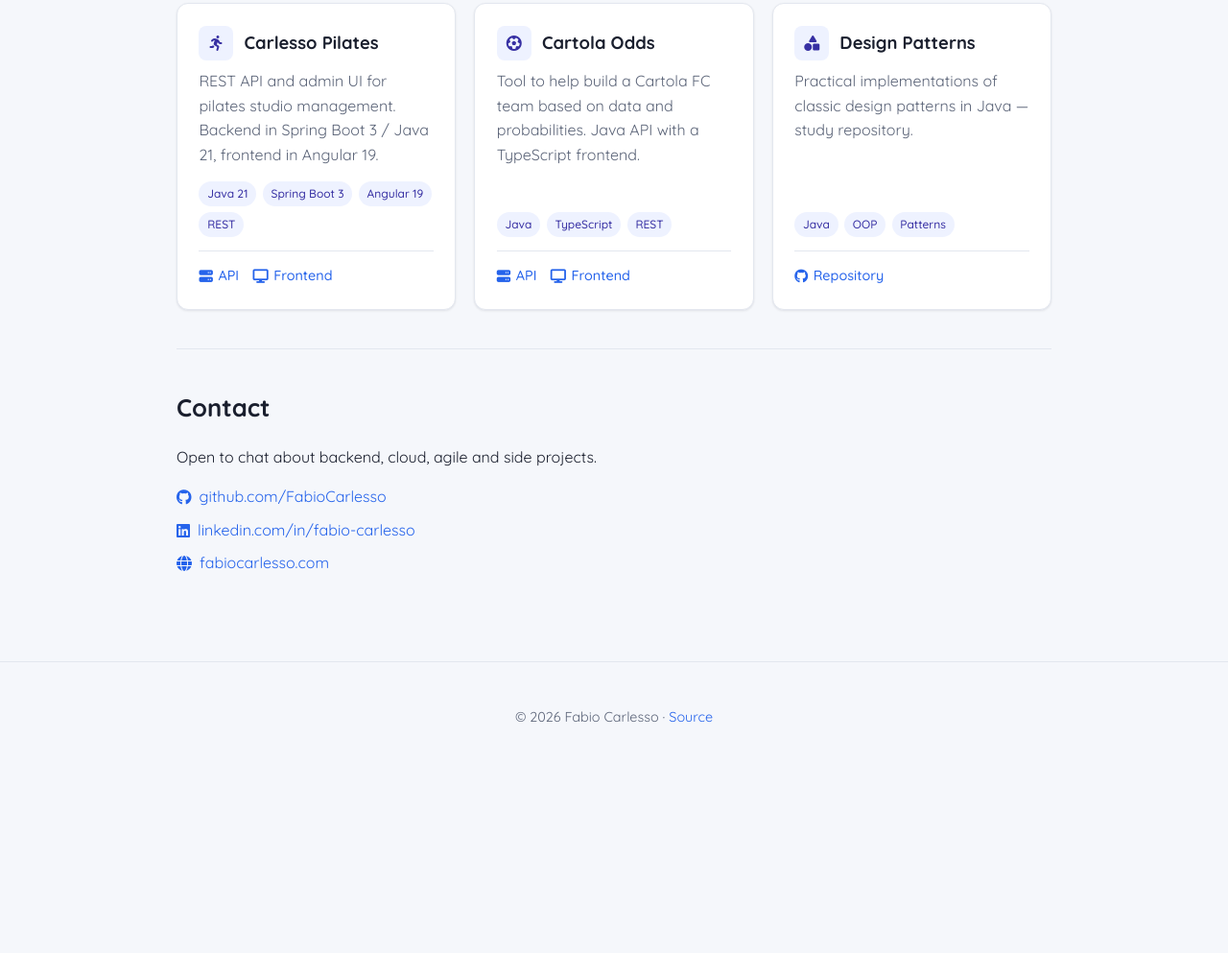
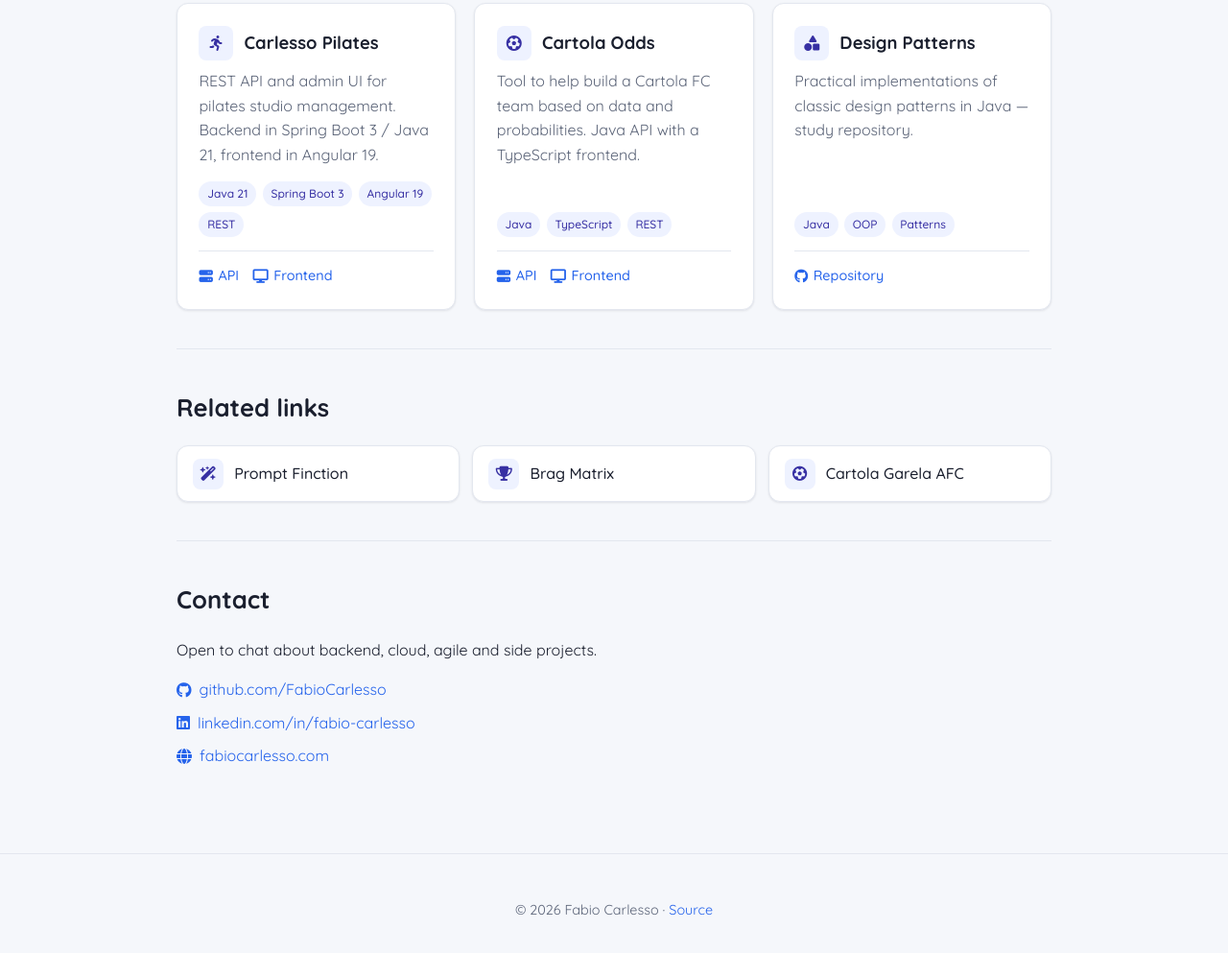
Before and after one commit to FabioCarlesso/fabiocarlesso.github.io, a plain HTML site: page index.html in a window 1280 px wide. Shown: the part 1141-2134 px from the top of the page at 96% size. Before the commit the page ends 1954 px from the top, so only its background shows below. Drawn offline with Linux system fonts and the light colour scheme.

Commit message:
Add related links section editable from admin
Surface side projects (Prompt Finction, Brag Matrix, Cartola Garela
AFC) as a dedicated section between Projects and Contact, and let the
admin add or edit entries the same way it manages hero/project links.

Co-Authored-By: Claude Opus 4.7 <noreply@anthropic.com>

```diff
--- a/assets/css/style.css
+++ b/assets/css/style.css
@@ -210,6 +210,43 @@ main { max-width: 960px; margin: 0 auto; padding: 0 1.5rem; }
   font-weight: 500;
 }
 
+.links-grid {
+  display: grid;
+  grid-template-columns: repeat(auto-fit, minmax(220px, 1fr));
+  gap: 0.8rem;
+}
+.link-card {
+  display: inline-flex;
+  align-items: center;
+  gap: 0.7rem;
+  padding: 0.8rem 1rem;
+  background: var(--surface);
+  border: 1px solid var(--border);
+  border-radius: var(--radius);
+  color: var(--text);
+  font-weight: 500;
+  box-shadow: var(--shadow);
+  transition: transform 0.15s ease, border-color 0.15s ease, color 0.15s ease;
+}
+.link-card:hover {
+  transform: translateY(-2px);
+  border-color: var(--primary);
+  color: var(--primary);
+  text-decoration: none;
+}
+.link-card-icon {
+  width: 32px;
+  height: 32px;
+  display: grid;
+  place-items: center;
+  background: var(--chip-bg);
+  color: var(--chip-text);
+  border-radius: 8px;
+  font-size: 0.95rem;
+  flex-shrink: 0;
+}
+.link-card-label { word-break: break-word; }
+
 .contact-list { list-style: none; padding: 0; display: flex; flex-direction: column; gap: 0.5rem; }
 .contact-list a { display: inline-flex; align-items: center; gap: 0.5rem; }
 
--- a/assets/js/main.js
+++ b/assets/js/main.js
@@ -3,10 +3,12 @@ const STATIC_LABELS = {
     'nav.about': 'About',
     'nav.stack': 'Stack',
     'nav.projects': 'Projects',
+    'nav.links': 'Links',
     'nav.contact': 'Contact',
     'about.title': 'About',
     'stack.title': 'Stack',
     'projects.title': 'Featured projects',
+    'links.title': 'Related links',
     'contact.title': 'Contact',
     'contact.lead': 'Open to chat about backend, cloud, agile and side projects.',
     'footer.source': 'Source'
@@ -15,10 +17,12 @@ const STATIC_LABELS = {
     'nav.about': 'Sobre',
     'nav.stack': 'Stack',
     'nav.projects': 'Projetos',
+    'nav.links': 'Links',
     'nav.contact': 'Contato',
     'about.title': 'Sobre',
     'stack.title': 'Stack',
     'projects.title': 'Projetos em destaque',
+    'links.title': 'Links relacionados',
     'contact.title': 'Contato',
     'contact.lead': 'Aberto a conversar sobre backend, cloud, ágil e side projects.',
     'footer.source': 'Código-fonte'
@@ -130,6 +134,20 @@ function renderProjects(data, lang) {
   });
 }
 
+function renderLinks(data) {
+  const container = document.getElementById('linksList');
+  if (!container) return;
+  container.innerHTML = '';
+  (data.links || []).forEach((link) => {
+    const card = el('a', { className: 'link-card', href: link.url, attrs: { target: '_blank', rel: 'noopener' } });
+    const iconWrap = el('span', { className: 'link-card-icon' });
+    iconWrap.appendChild(fa(link.icon));
+    card.appendChild(iconWrap);
+    card.appendChild(el('span', { className: 'link-card-label', text: link.label || link.url }));
+    container.appendChild(card);
+  });
+}
+
 function renderContacts(data) {
   const container = document.getElementById('contactList');
   container.innerHTML = '';
@@ -158,6 +176,7 @@ function applyLang(lang, data) {
     renderAbout(data, lang);
     renderStack(data, lang);
     renderProjects(data, lang);
+    renderLinks(data);
     renderContacts(data);
   }
   try { localStorage.setItem('lang', lang); } catch (e) { /* ignore */ }
--- a/data.js
+++ b/data.js
@@ -72,6 +72,11 @@ window.SITE_DATA = {
       ]
     }
   ],
+  links: [
+    { icon: "fa-solid fa-wand-magic-sparkles", label: "Prompt Finction", url: "https://fabiocarlesso.github.io/prompt-finction/" },
+    { icon: "fa-solid fa-trophy", label: "Brag Matrix", url: "https://fabiocarlesso.github.io/brag-matrix/" },
+    { icon: "fa-solid fa-futbol", label: "Cartola Garela AFC", url: "https://fabiocarlesso.github.io/cartola-garela-afc/" }
+  ],
   contacts: [
     { icon: "fa-brands fa-github", label: "github.com/FabioCarlesso", url: "https://github.com/FabioCarlesso" },
     { icon: "fa-brands fa-linkedin", label: "linkedin.com/in/fabio-carlesso", url: "https://www.linkedin.com/in/fabio-carlesso/" },
--- a/index.html
+++ b/index.html
@@ -36,6 +36,7 @@
       <a href="#about" data-i18n="nav.about">About</a>
       <a href="#stack" data-i18n="nav.stack">Stack</a>
       <a href="#projects" data-i18n="nav.projects">Projects</a>
+      <a href="#links" data-i18n="nav.links">Links</a>
       <a href="#contact" data-i18n="nav.contact">Contact</a>
       <button class="icon-toggle" id="themeToggle" type="button" aria-label="Toggle dark mode">
         <i class="fa-solid fa-moon" aria-hidden="true" id="themeIcon"></i>
@@ -71,6 +72,11 @@
       <div class="projects" id="projectsList"></div>
     </section>
 
+    <section id="links" class="section">
+      <h2 data-i18n="links.title">Related links</h2>
+      <div class="links-grid" id="linksList"></div>
+    </section>
+
     <section id="contact" class="section">
       <h2 data-i18n="contact.title">Contact</h2>
       <p data-i18n="contact.lead">Open to chat about backend, cloud, agile and side projects.</p>
```
Also changed, not shown: assets/js/admin.js (+9 -0 lines), 1 other file.
